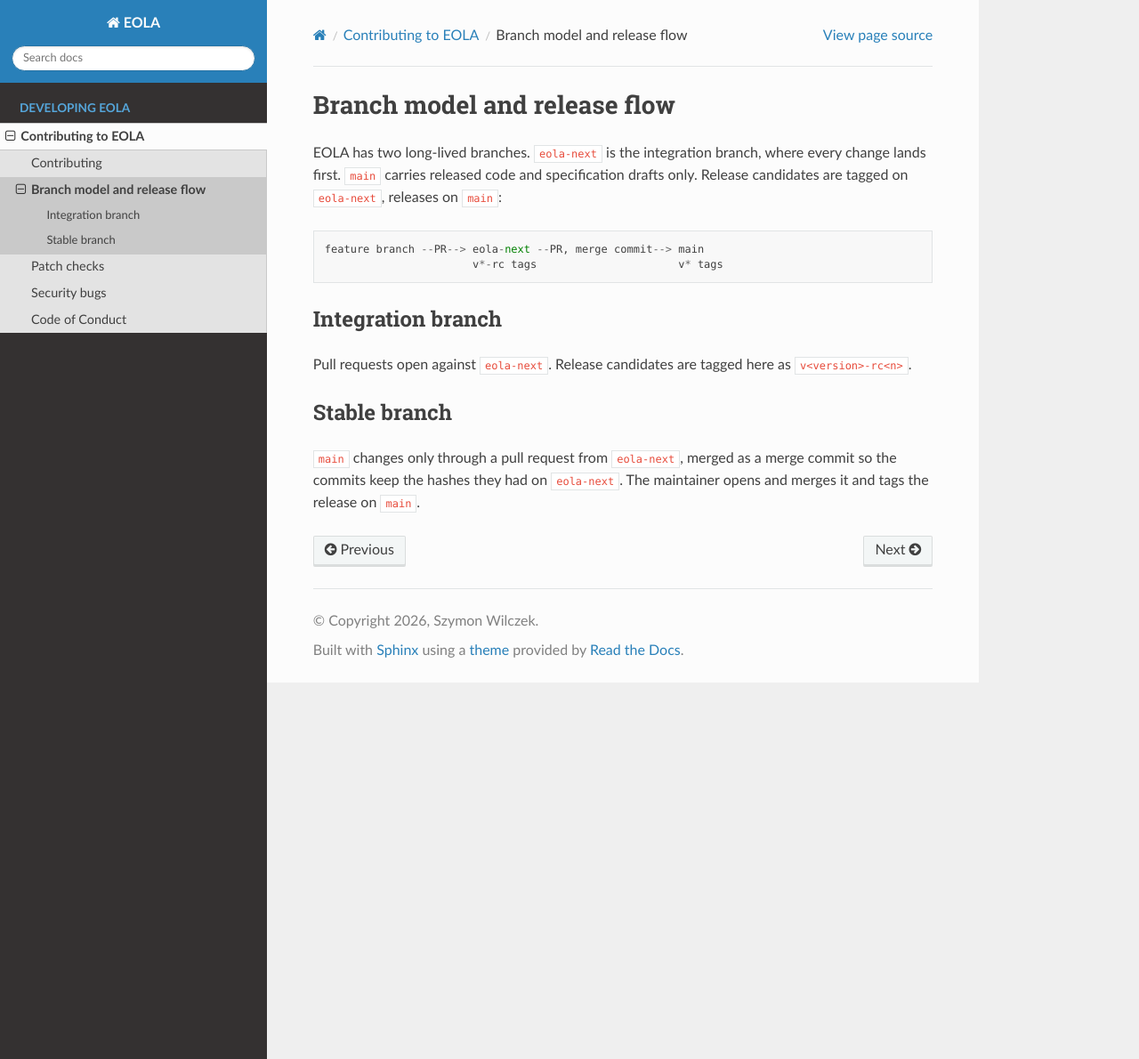
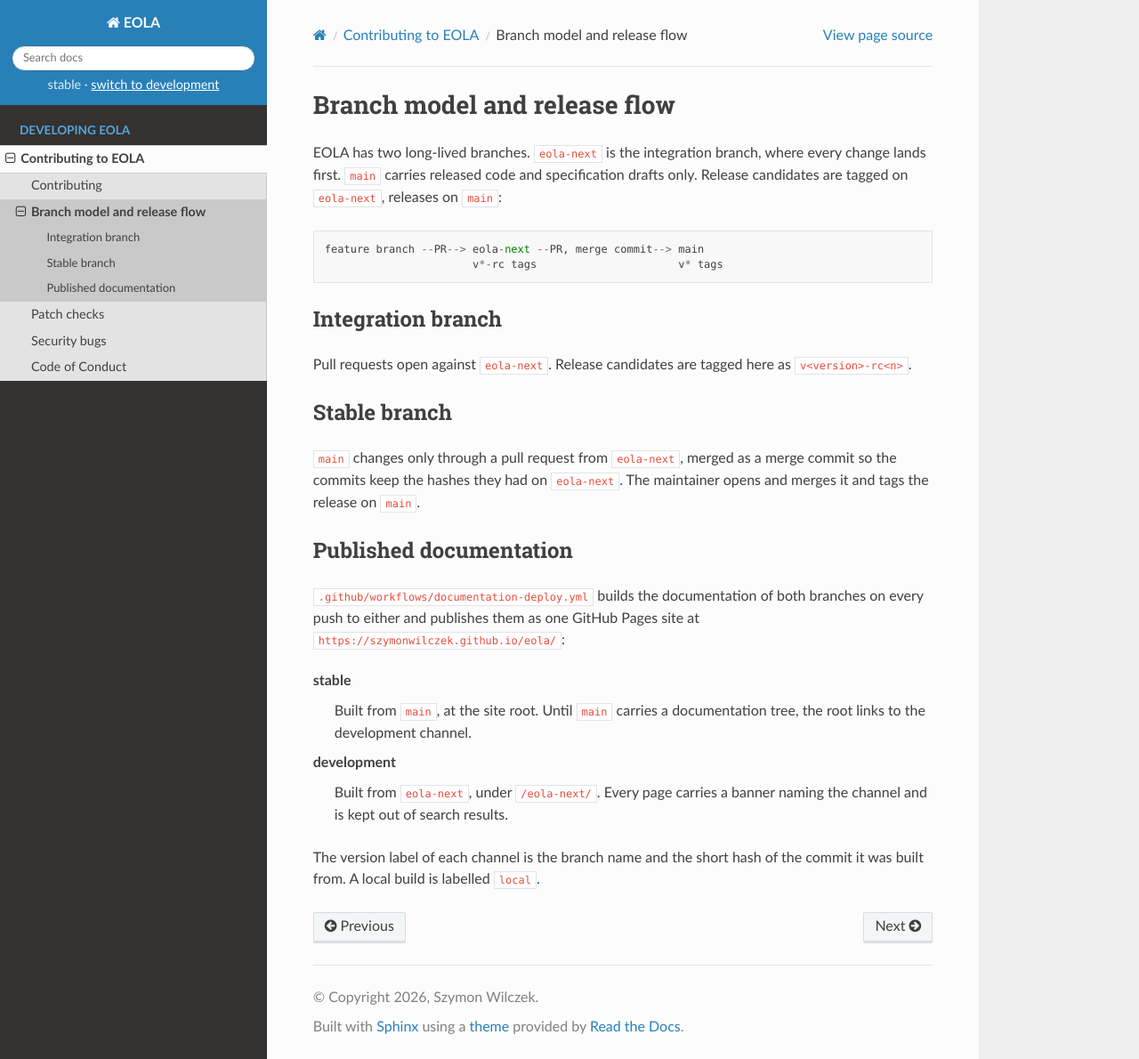
Before and after one commit to szymonwilczek/eola, a Sphinx documentation site: the page built from Documentation/process/branching.rst, in a window 1280 px wide and 1190 px high. Shown: the whole window at 89% size. Built offline with Sphinx 7.4.7 and the Read the Docs theme 3.1.0, drawn with Linux system fonts in a browser that asks for light colours.

Commit message:
ci: publish the documentation of main and eola-next
The documentation is built on every pull request but published
nowhere, so a reader has to clone the repository and build it to read
it.

Add a deploy workflow that builds both branches on every push to
either and publishes one GitHub Pages site: main at the root,
eola-next under /eola-next/. Building both into one artifact keeps one
channel from overwriting the other. Until main carries a documentation
tree, the root links to the development channel. Only the deploy job
may write, and only to Pages.

conf.py takes the channel and the version label from the workflow, and
a layout template marks the development channel with a banner, a link
to the other channel and a noindex tag. The branch model page
describes the published site.

Signed-off-by: Szymon Wilczek <swilczek.lx@gmail.com>

```diff
--- /dev/null
+++ b/Documentation/_templates/layout.html
@@ -0,0 +1,39 @@
+{# SPDX-License-Identifier: MIT #}
+{# Copyright (C) 2026 Szymon Wilczek #}
+{#
+   The development channel is kept out of search results and carries a
+   banner on every page; both channels link to each other under the sidebar
+   title. eola_channel, eola_stable_url and eola_dev_url come from
+   html_context in conf.py.
+#}
+{% extends "!layout.html" %}
+
+{%- block extrahead %}
+  {{ super() }}
+  {%- if eola_channel == 'dev' %}
+  <meta name="robots" content="noindex, follow">
+  {%- endif %}
+{% endblock %}
+
+{%- block sidebartitle %}
+  {{ super() }}
+  <div style="margin-top: 0.5em; font-size: 90%; color: rgba(255, 255, 255, 0.85);">
+    {%- if eola_channel == 'dev' %}
+    development &middot; <a href="{{ eola_stable_url }}" style="color: #fff; text-decoration: underline;">switch to stable</a>
+    {%- else %}
+    stable &middot; <a href="{{ eola_dev_url }}" style="color: #fff; text-decoration: underline;">switch to development</a>
+    {%- endif %}
+  </div>
+{% endblock %}
+
+{%- block document %}
+  {%- if eola_channel == 'dev' %}
+  <div class="admonition warning">
+    <p class="admonition-title">Development documentation</p>
+    <p>This documents the eola-next integration branch. The documentation
+      of the released code is the <a href="{{ eola_stable_url }}">stable
+      channel</a>.</p>
+  </div>
+  {%- endif %}
+  {{ super() }}
+{% endblock %}
--- a/Documentation/conf.py
+++ b/Documentation/conf.py
@@ -4,9 +4,19 @@
 # Configuration for the Sphinx documentation builder.
 # https://www.sphinx-doc.org/en/master/usage/configuration.html
 
+import os
+
 project = "EOLA"
 author = "Szymon Wilczek"
 copyright = "2026, Szymon Wilczek"  # noqa: A001 - Sphinx-reserved name
+
+# The site serves two channels: "stable", built from main at the site root,
+# and "dev", built from eola-next under /eola-next/. The deploy workflow
+# sets the channel and the version label; a local build is the stable
+# channel labelled "local".
+channel = os.environ.get("EOLA_DOCS_CHANNEL", "").strip() or "stable"
+release = os.environ.get("EOLA_DOCS_VERSION", "").strip() or "local"
+version = release
 
 extensions: list[str] = []
 
@@ -23,5 +33,16 @@ try:
 except ImportError:
     html_theme = "alabaster"
 
-html_title = "EOLA"
+html_title = f"EOLA {release}"
 html_show_sourcelink = True
+templates_path = ["_templates"]
+
+# Both channels name the stable root as canonical, so a search engine
+# sends readers to the documentation of the released code.
+site_url = "https://szymonwilczek.github.io/eola/"
+html_baseurl = site_url
+html_context = {
+    "eola_channel": channel,
+    "eola_stable_url": site_url,
+    "eola_dev_url": f"{site_url}eola-next/",
+}
--- a/Documentation/process/branching.rst
+++ b/Documentation/process/branching.rst
@@ -25,3 +25,21 @@ Stable branch
 ``main`` changes only through a pull request from ``eola-next``, merged as a
 merge commit so the commits keep the hashes they had on ``eola-next``. The
 maintainer opens and merges it and tags the release on ``main``.
+
+Published documentation
+=======================
+
+``.github/workflows/documentation-deploy.yml`` builds the documentation of
+both branches on every push to either and publishes them as one GitHub Pages
+site at ``https://szymonwilczek.github.io/eola/``:
+
+stable
+   Built from ``main``, at the site root. Until ``main`` carries a
+   documentation tree, the root links to the development channel.
+
+development
+   Built from ``eola-next``, under ``/eola-next/``. Every page carries a
+   banner naming the channel and is kept out of search results.
+
+The version label of each channel is the branch name and the short hash of
+the commit it was built from. A local build is labelled ``local``.
```
Also changed, not shown: 1 other file.
